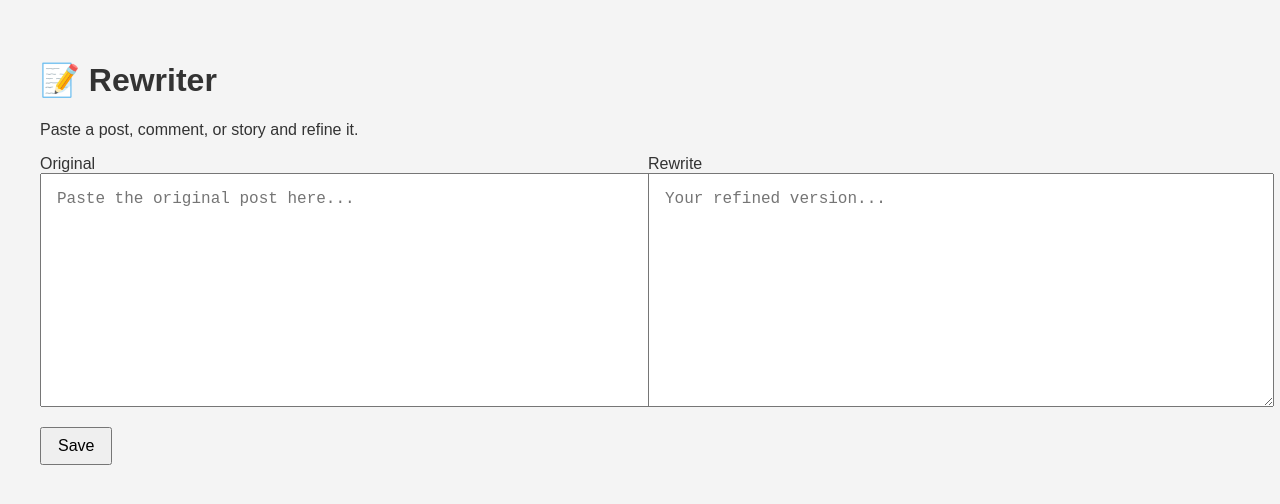
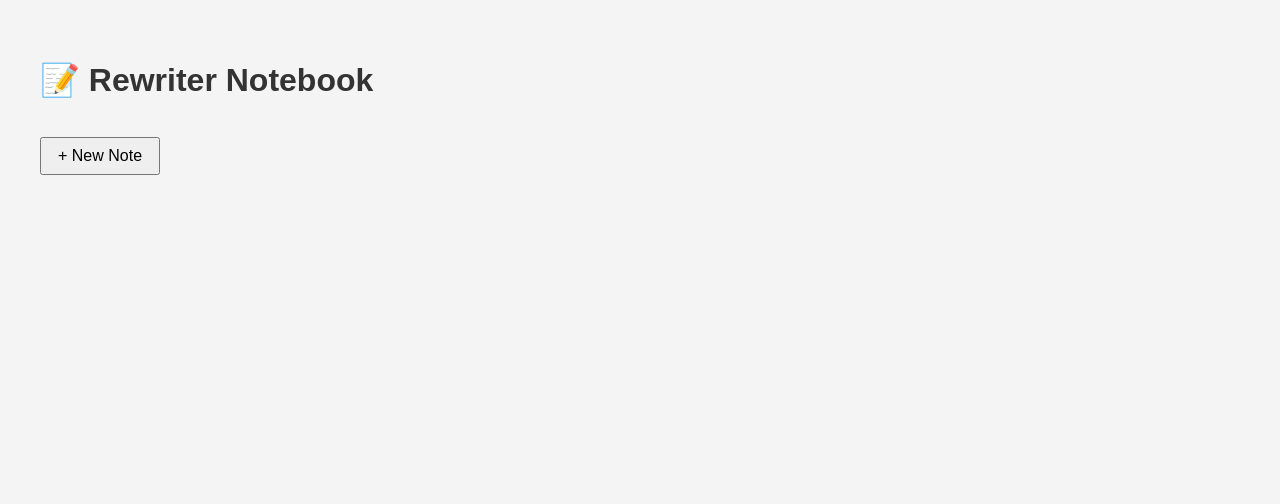
Before and after one commit to tmsteph/3dvr-rewriter, a plain HTML site: page index.html in a window 1280 px wide. Drawn offline with Linux system fonts and the light colour scheme.

Commit message:
Update index.html Notes list + add new

```diff
--- a/index.html
+++ b/index.html
@@ -1,29 +1,18 @@
 <!DOCTYPE html>
-<html lang="en">
+<html>
 <head>
-  <meta charset="UTF-8" />
-  <meta name="viewport" content="width=device-width, initial-scale=1.0" />
-  <title>Rewriter – Civil Internet Editor</title>
-  <link rel="stylesheet" href="style.css" />
+  <meta charset="UTF-8">
+  <title>Rewriter Notebook</title>
+  <link rel="stylesheet" href="style.css">
 </head>
 <body>
-  <h1>📝 Rewriter</h1>
-  <p>Paste a post, comment, or story and refine it.</p>
-
-  <div class="container">
-    <div class="editor">
-      <label>Original</label>
-      <textarea id="original" placeholder="Paste the original post here..."></textarea>
-    </div>
-    <div class="editor">
-      <label>Rewrite</label>
-      <textarea id="rewrite" placeholder="Your refined version..."></textarea>
-    </div>
-  </div>
-
-  <button onclick="save()">Save</button>
-  <div id="savedLink"></div>
+  <h1>📝 Rewriter Notebook</h1>
+  <button onclick="createNote()">+ New Note</button>
+  <ul id="notesList"></ul>
 
   <script src="script.js"></script>
+  <script>
+    loadNotes();
+  </script>
 </body>
 </html>
```
